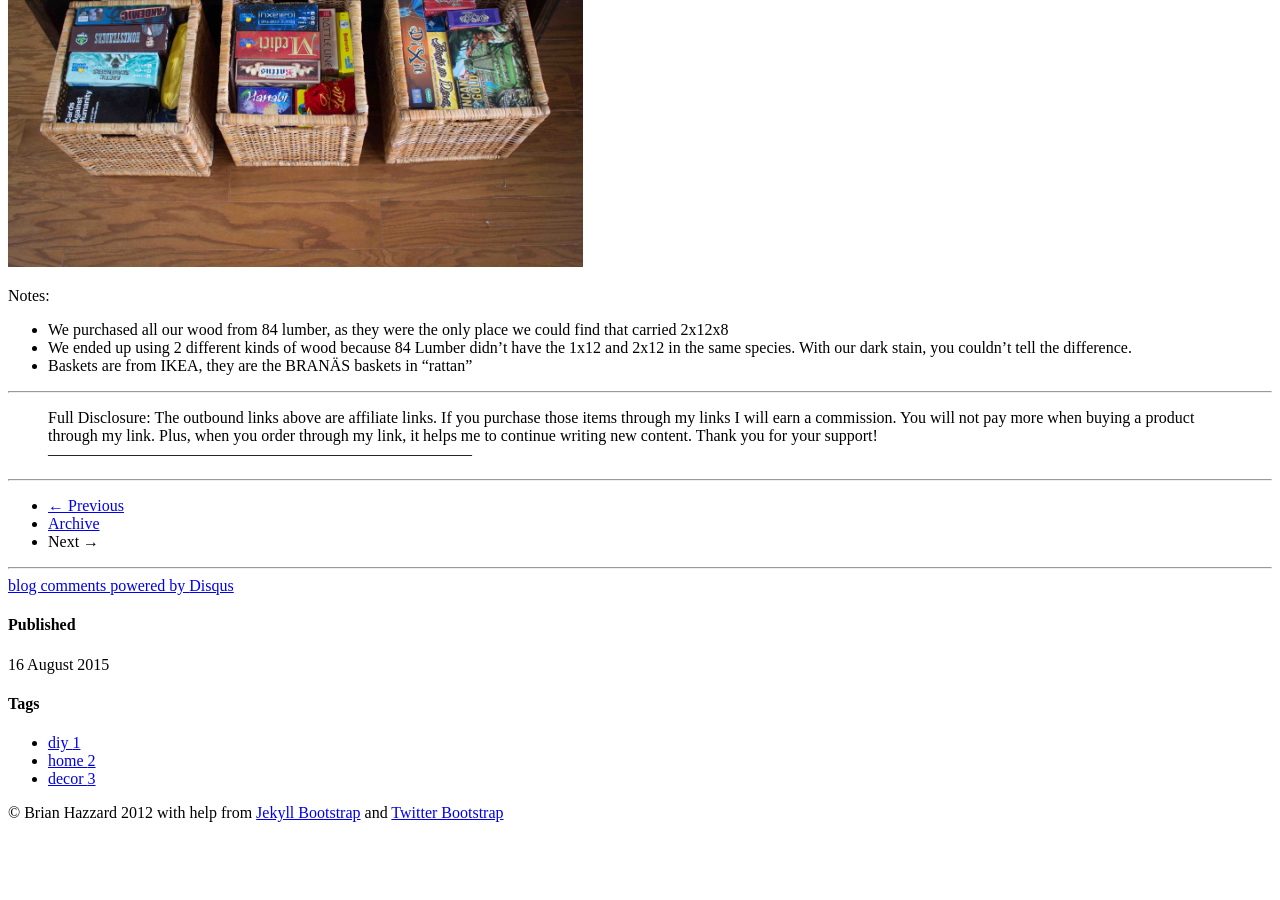
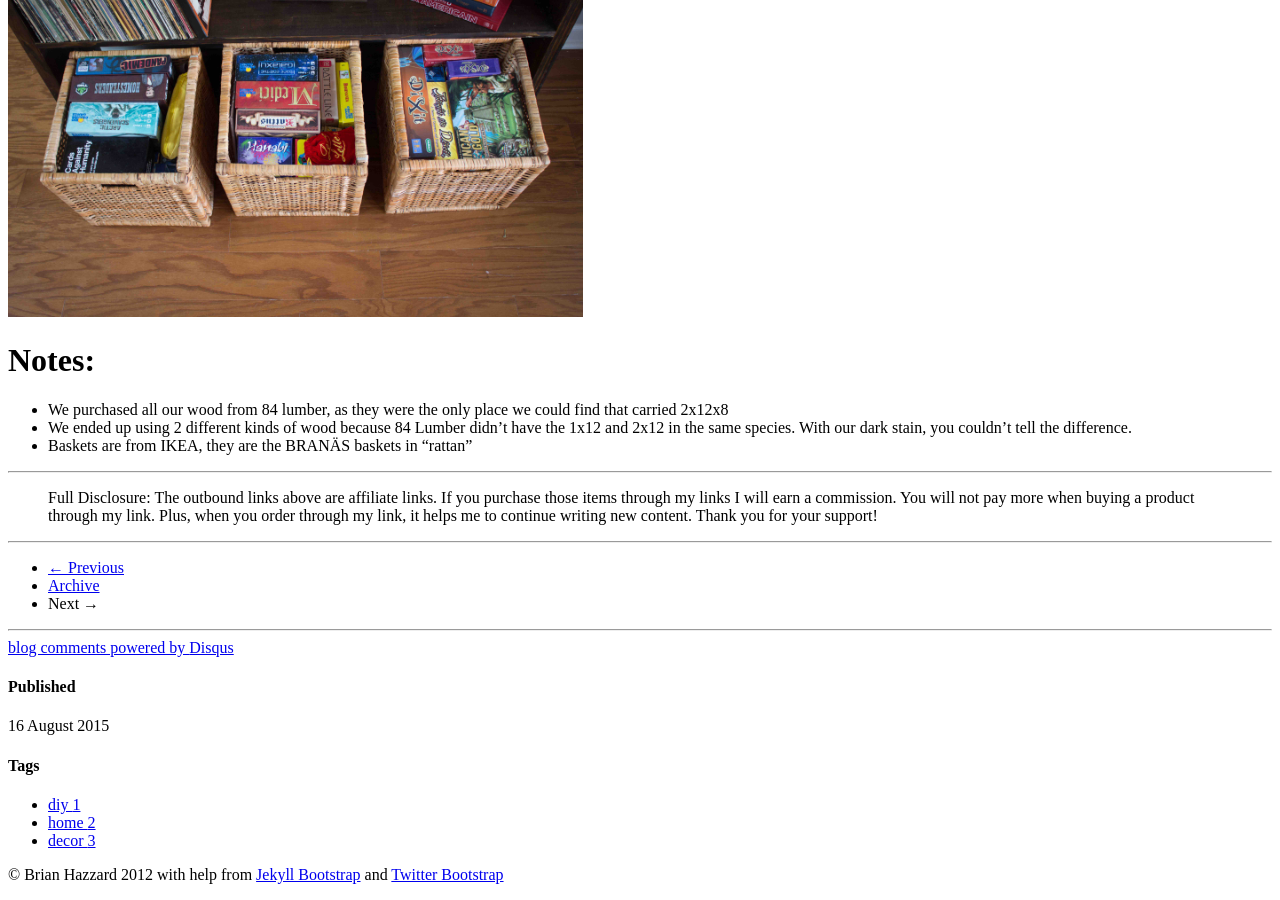
Before and after one commit to bhazzard/bhazzard.github.com, a Jekyll site: the page built from _posts/2015-08-16-diy-goliath-bookshelf.md, in a window 1280 px wide and 900 px high, scrolled down 3106 px. Built offline with Jekyll 4.4.1, drawn with Linux system fonts in a browser that asks for light colours; comment, search, counter and statistics services are not loaded; before the commit the page ends 3944 px from its top, so only the background shows below that; some of the changed text lies outside the part shown.

Commit message:
Added Bookshelf cover photo

```diff
--- a/_posts/2015-08-16-diy-goliath-bookshelf.md
+++ b/_posts/2015-08-16-diy-goliath-bookshelf.md
@@ -20,16 +22,16 @@
 - 3 - 2x12x8 Yellow Pine
 - 3 - 1x12x8 White Spruce
 - Sandpaper
-- <a target="_blank" href="http://amzn.to/1PkUgbO">Pocket Screws</a>
-- Wood pre-stain, <a target="_blank" href="http://amzn.to/1PkUobh">Minwax Pre-Stain Wood Conditioner</a>
-- Stain, <a target="_blank" href="http://amzn.to/1PkUkIC">Minwax Dark Walnut</a>
+- <a target="blank" href="http://amzn.to/1PkUgbO">Pocket Screws</a>
+- Wood pre-stain, <a target="blank" href="http://amzn.to/1PkUobh">Minwax Pre-Stain Wood Conditioner</a>
+- Stain, <a target="blank" href="http://amzn.to/1PkUkIC">Minwax Dark Walnut</a>
 - Foam brushes
 - 4 - L brackets
 - Drop cloth
 
 Tools:
 ======
-- <a target="_blank" href="http://amzn.to/1Mxu0Mh">Kreg Jig</a>
+- <a target="blank" href="http://amzn.to/1Mxu0Mh">Kreg Jig</a>
 - Clamp
 - Miter saw
 - Drill
@@ -47,7 +49,10 @@
 2. Drill pocket holes. You will need to use the Kreg Jig to drill 4 pocket holes for each of the 48 inch boards. Follow the Jig's instructions to make sure that you drill the appropriate depths.
 3. Sand each board to provide an even surface for staining. I'll be honest, I'm not sure this step is all that important, but serious woodworkers seem to swear by it.
 4. Apply pre-stain. This is especially important when using cheap, hard to stain woods like pine.
-5. Stain the wood. It is a good idea to the try the stain out on a extra wood piece to check how long the stain should sit. I recommend doing this to make sure get the color you desire. It turned out for us, the time didn’t really seem to matter and the 5, 10, & 15 min sections all looked the same. Here is a photo during the staining process. You can see the wood in all the different stages: <img alt="Staining Process" src="/assets/images/bookshelf/staining_process.JPG" style="width: 575px;"></img>
+5. Stain the wood. It is a good idea to the try the stain out on a extra wood piece to check how long the stain should sit. I recommend doing this to make sure get the color you desire. It turned out for us, the time didn’t really seem to matter and the 5, 10, & 15 min sections all looked the same. Here is a photo during the staining process. You can see the wood in all the different stages:
+
+<img alt="Staining Process" src="/assets/images/bookshelf/staining_process.JPG" style="width: 575px;"/>
+
 6. Measure between the shelves evenly and drill a pilot hole through the pocket hole. Otherwise, you'll get gaps between the shelves and sides.
 7. Screw in the shelves, and stand it up.
 8. It'll be wobbly, that's why you need the L-Brackets. Attach one to each corner of the bookshelf on the backside.
@@ -61,6 +66,7 @@
 <img alt="boardgames in boxes" src="/assets/images/bookshelf/game_boxes.jpeg" style="width: 575px;"/>
 
 Notes:
+======
 - We purchased all our wood from 84 lumber, as they were the only place we could find that carried 2x12x8
 - We ended up using 2 different kinds of wood because 84 Lumber didn’t have the 1x12 and 2x12 in the same species. With our dark stain, you couldn’t tell the difference.
 - Baskets are from IKEA, they are the BRANÄS baskets in "rattan"
@@ -70,4 +76,3 @@
 > those items through my links I will earn a commission. You will not pay more
 > when buying a product through my link. Plus, when you order through my link,
 > it helps me to continue writing new content. Thank you for your support!
---------------------------------------------------------------------------------
```
Also changed, not shown: other parts of _posts/2015-08-16-diy-goliath-bookshelf.md (+3 -1 lines).
